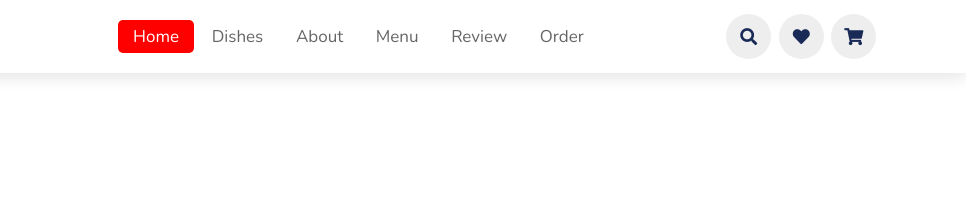
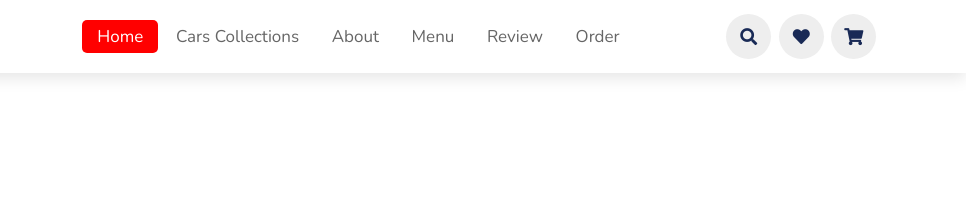
Before and after one commit to Pinto1232/Pinto1232.carcrew.github.io., a plain HTML site: page index.html in a window 1280 px wide. Shown: the top 197 px of the page, 314-1280 px from the left. Drawn offline with nearby package versions, Linux system fonts and the light colour scheme.

Commit message:
Menu change

```diff
--- a/index.html
+++ b/index.html
@@ -28,7 +28,7 @@
 
     <nav class="navbar">
         <a class="active" href="#home">home</a>
-        <a href="#dishes">dishes</a>
+        <a href="#dishes">Cars Collections</a>
         <a href="#about">about</a>
         <a href="#menu">menu</a>
         <a href="#review">review</a>
```
